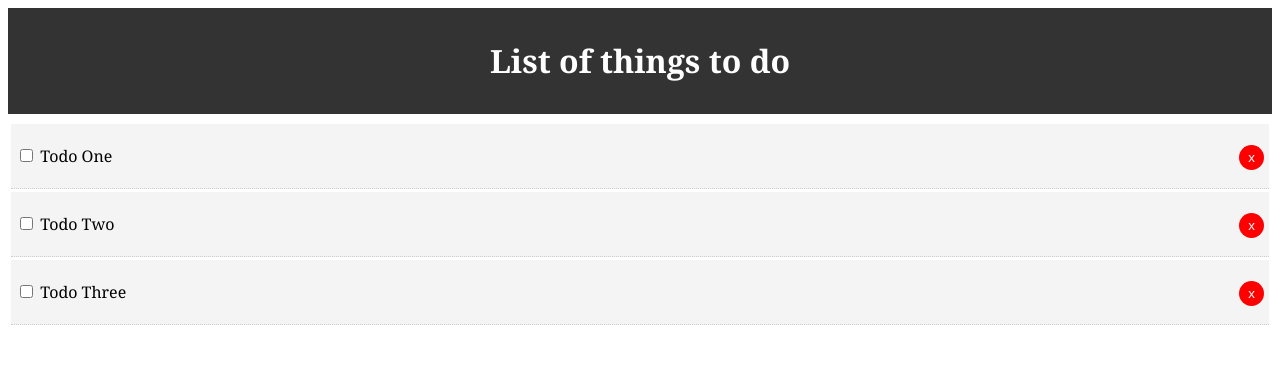
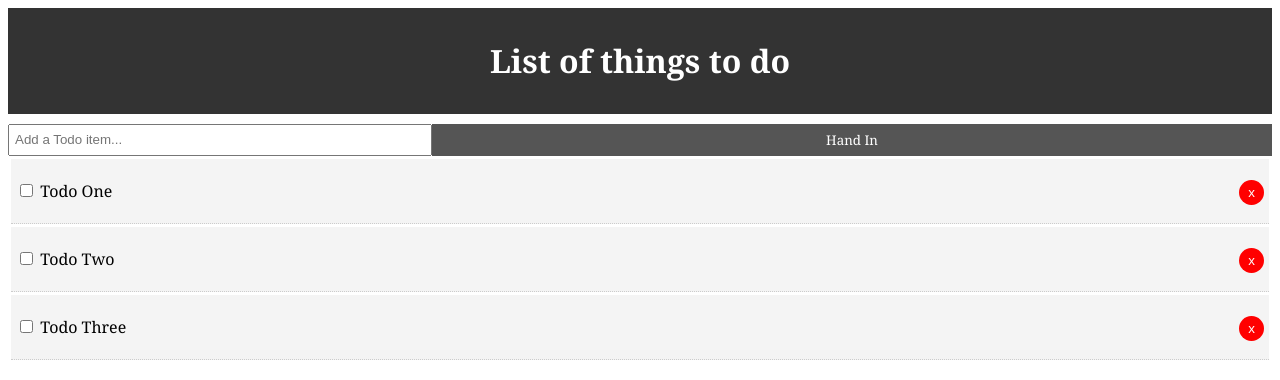
Before and after one commit to igoryen/vine, a Vue app: page /#/ in a window 1280 px wide. Shown: the top 380 px of the page. Built offline with nearby package versions, Linux system fonts and the light colour scheme.

Commit message:
added a submit item section/component

```diff
--- a/src/App.vue
+++ b/src/App.vue
@@ -1,6 +1,7 @@
 <template>
     <div id="app">
         <Shapka />
+        <ItemAppender />
         <Points v-bind:list="list" v-on:del-item="scrapItem"/>
     </div>
 </template>
@@ -9,12 +10,15 @@
 
 import Shapka from './components/layout/Header';
 import Points from './components/Todos';
+import ItemAppender from './components/AddTodoItem';
+
 
 export default {
     name: 'app',
     components: {
         Shapka,
-        Points
+        Points,
+        ItemAppender
     },
     data() {
         return {
@@ -49,4 +53,16 @@
     body {
         font-family: Georgia, 'Times New Roman', Times, serif;
     }
+    .btn {
+        display: inline-block;
+        border: none;
+        background: #555;
+        color: #fff;
+        padding: 7px 20px;
+        cursor: pointer;
+        font-family: Georgia, 'Times New Roman', Times, serif;
+    }
+    .btn:hover {
+        background: #666;
+    }
 </style>
--- /dev/null
+++ b/src/components/AddTodoItem.vue
@@ -0,0 +1,27 @@
+<template>
+    <div>
+        <form>
+            <input type="text" name="title" placeholder="Add a Todo item...">
+            <input type="submit" value="Hand In" class="btn">
+        </form>
+    </div>
+</template>
+
+<script>
+export default {
+    name: "AppendItem"
+}
+</script>
+
+<style scoped>
+    form {
+        display: flex;
+    }
+    input[type="text"] {
+        flex: 10px;
+        padding: 5px;
+    }
+    input[type="submit"] {
+        flex: 2;
+    }
+</style>
```
